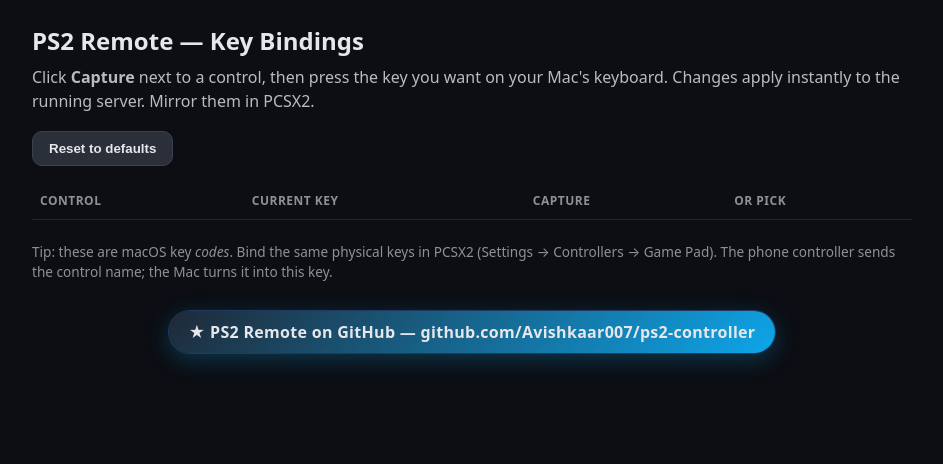
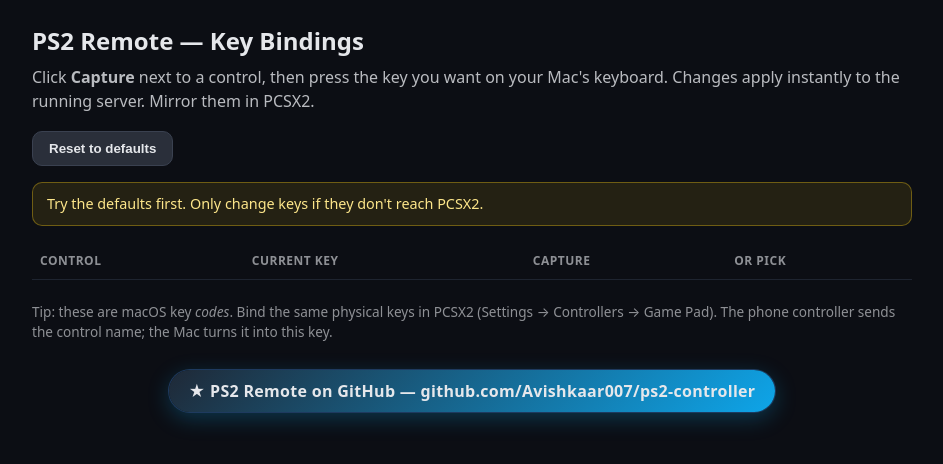
Before and after one commit to Avishkaar007/ps2-controller, a website: page public/bind.html in a window 1280 px wide. Shown: the whole page, without its empty margins (168-1111 px from the left). Drawn offline with Linux system fonts and the light colour scheme; no server answers.

Commit message:
bind: add warning note to try defaults before changing keys

```diff
--- a/public/bind.css
+++ b/public/bind.css
@@ -38,6 +38,16 @@ select {
   border-radius: 8px; padding: 7px 8px; min-width: 150px;
 }
 .foot { margin-top: 22px; opacity: 0.6; font-size: 0.85rem; line-height: 1.5; }
+.warn {
+  margin: 0 0 16px;
+  padding: 10px 14px;
+  border-radius: 10px;
+  background: rgba(250, 204, 21, 0.1);
+  border: 1px solid rgba(250, 204, 21, 0.35);
+  color: #fde68a;
+  font-size: 0.9rem;
+  line-height: 1.5;
+}
 .gh { margin-top: 28px; text-align: center; }
 .gh a {
   display: inline-block;
--- a/public/bind.html
+++ b/public/bind.html
@@ -18,6 +18,10 @@
       <button id="resetBtn">Reset to defaults</button>
       <span id="msg"></span>
     </div>
+
+    <p class="warn">
+      Try the defaults first. Only change keys if they don't reach PCSX2.
+    </p>
 
     <table id="grid">
       <thead>
```
